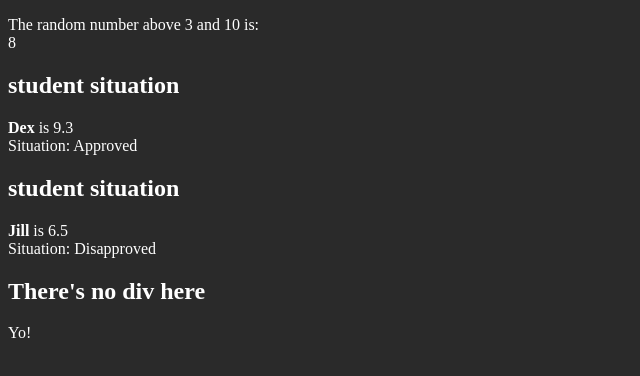
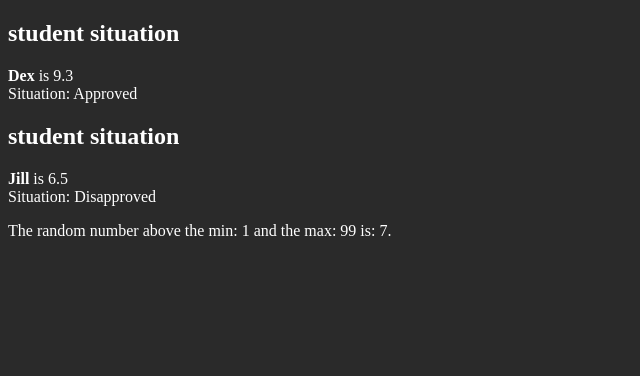
Before and after one commit to ArthurMtTh/react-fundamentals, a React (Create React App) app: page / in a window 1280 px wide. Shown: the top 376 px of the page, without its empty margins (0-640 px from the left). Built offline with nearby package versions, Linux system fonts and the light colour scheme.

Commit message:
challenge random number solved

```diff
--- a/src/App.jsx
+++ b/src/App.jsx
@@ -3,11 +3,9 @@ import React from "react";
 //components import
 import RandomNumber from './components/basics/First';
 import SecondParams from './components/basics/Second-params';
-import Fragment from './components/basics/Fragment';
 
 const app = () => (
     <div>
-        <RandomNumber/>
         <SecondParams
             situation='student situation'
             name='Dex'
@@ -18,7 +16,7 @@ const app = () => (
             name='Jill'
             grade={6.5} />
 
-        <Fragment />
+        <RandomNumber min={1} max={99} />
     </div>
 );
 
--- a/src/components/basics/First.jsx
+++ b/src/components/basics/First.jsx
@@ -1,14 +1,16 @@
 import React from "react";
 
-export default function RandomNumber (min, max) {
-    min = 3;
-    max = 10;
+const randomNumber = (props) => {
+    const {max, min} = props;
+    const random = parseInt(Math.floor(Math.random() * (max - min + 1) + min))
+
     return (
-        <div>
+        <React.Fragment>
             <p>
-                The random number above {min} and {max} is: <br></br>
-                {Math.floor(Math.random() * (max - min + 1) + min)}
+                The random number above the min: {min} and the max: {max} is: {random}.
             </p>
-        </div>
+        </React.Fragment>
     )
-}
+};
+
+export default randomNumber;
--- a/src/components/basics/Fragment.jsx
+++ /dev/null
@@ -1,10 +0,0 @@
-import React from "react";
-
-export default function Fragment(props) {
-    return(
-        <React.Fragment>
-            <h2>There's no div here</h2>
-            <p>Yo!</p>
-        </React.Fragment>
-    )
-}
```
